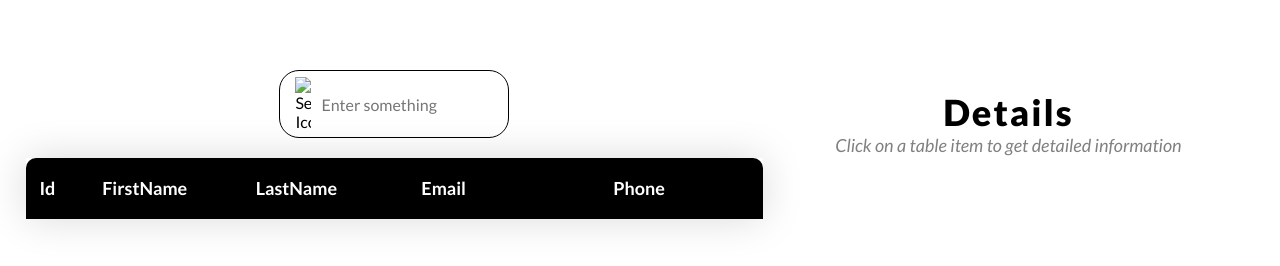
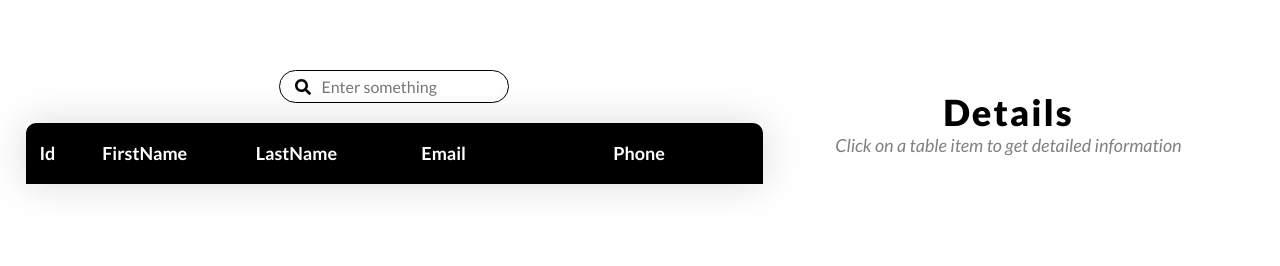
Before and after one commit to ElizabethSobiya/admin-panel, a plain HTML site: page index.html in a window 1280 px wide. Drawn offline with nearby package versions, Linux system fonts and the light colour scheme; no server answers; files whose address does not match are found by name.

Commit message:
image not working

```diff
--- a/index.html
+++ b/index.html
@@ -19,7 +19,7 @@
         <div id="table-section">
 
             <form action="/">
-                <img src='./img/search-icon.svg' alt="Search Icon" />
+                <img src='./search-icon.svg' alt="Search Icon" />
                 <input type="text" placeholder="Enter something" name="search-box" id="search-box" value="" />
             </form>
 
```
